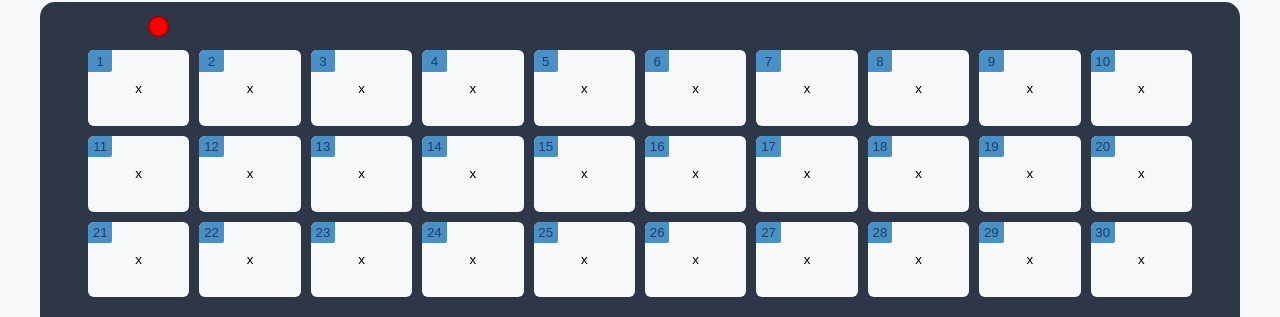
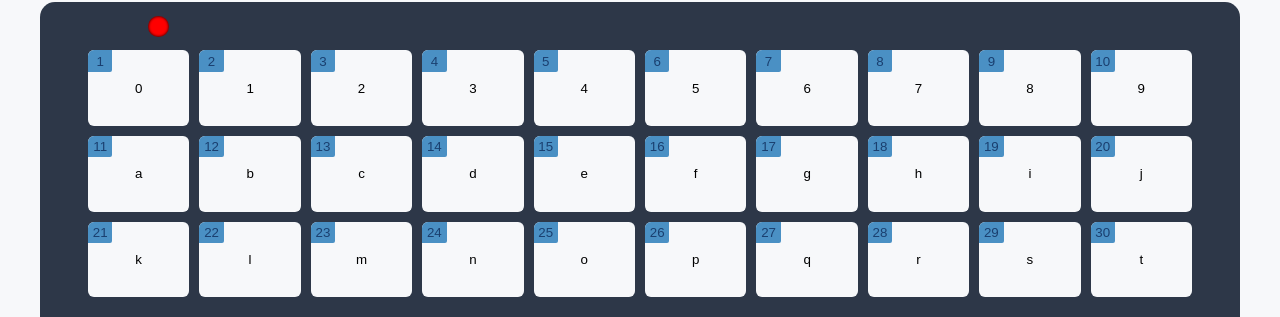
Before and after one commit to reecejpetty/krs-configurator, a React (Vite) app: page / in a window 1280 px wide. Shown: the part 300-617 px from the top of the page. Built offline with nearby package versions, Linux system fonts and the light colour scheme.

Commit message:
Use Mode 1 layout for demo bumpbar layout

```diff
--- a/src/components/BumpbarLayout/BumpbarLayout.jsx
+++ b/src/components/BumpbarLayout/BumpbarLayout.jsx
@@ -7,6 +7,7 @@ function BumpbarLayout() {
   const rowCount = activeSwitch;
   const rowArray = Array.from({ length: rowCount });
   const buttonArray = Array.from({ length: 10 })
+  const mode1 = [0,1,2,3,4,5,6,7,8,9,'a','b','c','d','e','f','g','h','i','j','k','l','m','n','o','p','q','r','s','t']
 
   return (
     <>
@@ -18,7 +19,7 @@ function BumpbarLayout() {
         <div className={activeSwitch == 2 ? styles.bumpbarLayout20 : styles.bumpbarLayout }>
           {rowArray.map((_, rowIndex) => (
             buttonArray.map((_, colIndex) => (
-              <BumpbarButton key={(rowIndex * 10) + colIndex} number={(rowIndex * 10) + colIndex + 1} />
+              <BumpbarButton key={(rowIndex * 10) + colIndex} number={(rowIndex * 10) + colIndex + 1} text={mode1[(rowIndex * 10) + colIndex] } />
             ))
           ))}
         </div>
@@ -28,10 +29,10 @@ function BumpbarLayout() {
   )
 }
 
-function BumpbarButton({number}) {
+function BumpbarButton({number, text}) {
   return (
     <button className={styles.bumpbarButton} data-number={number}>
-      <span className={styles.bumpbarButtonText}>x</span>
+      <span className={styles.bumpbarButtonText}>{text}</span>
     </button>
   )
 }
```
